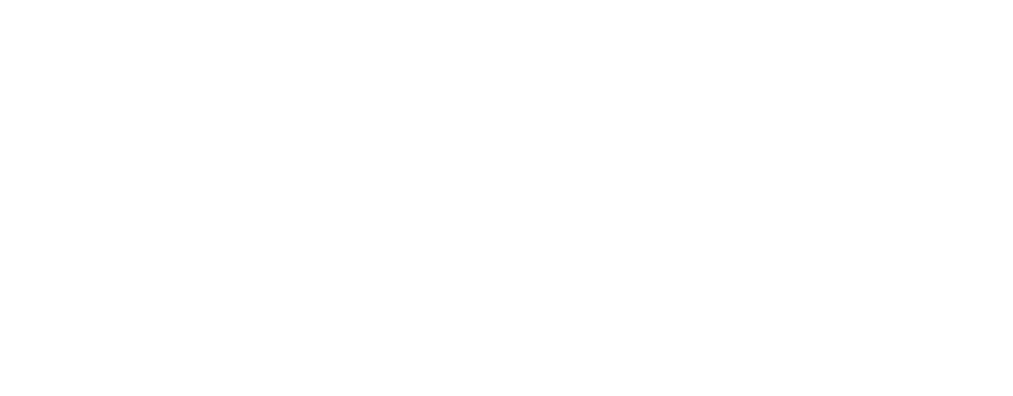
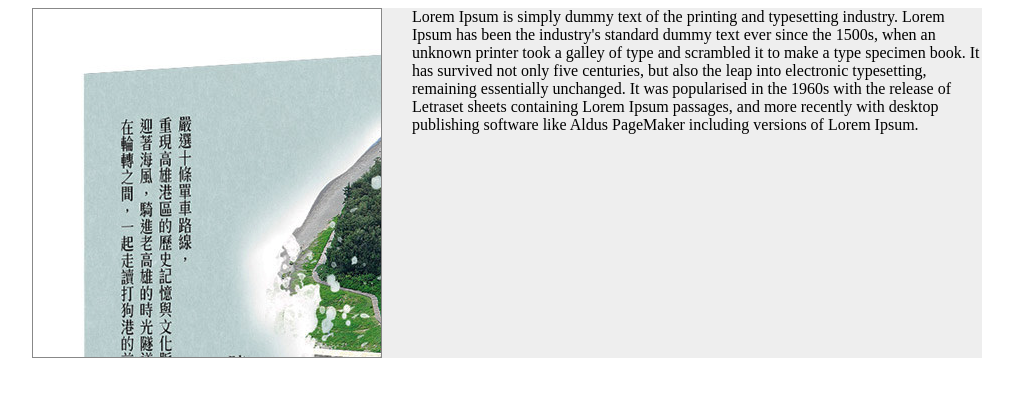
Before and after one commit to sunnyork/jsplugin-imgZoomer, a plain HTML site: page index.html in a window 1280 px wide. Shown: the whole page, without its empty margins (133-1146 px from the left). Drawn offline with Linux system fonts and the light colour scheme.

Commit message:
Initialized markup, stylesheet, and images.

```diff
--- /dev/null
+++ b/css/imgZoomer.css
@@ -0,0 +1,20 @@
+p {
+	margin: 0;
+}
+.wrapper {
+	background: #eee;
+	width:950px;
+	margin: 0 auto;
+	overflow: hidden;
+}
+.imgContainer {
+	width: 348px;
+	height: 348px;
+	border: 1px solid #888;
+	overflow: hidden;
+	float: left;
+}
+.content {
+	float: right;
+	width:570px;
+}
--- a/index.html
+++ b/index.html
@@ -2,10 +2,20 @@
 <html lang="en">
 <head>
 	<meta charset="UTF-8">
-	<title>Document</title>
+	<title>imgZoomer.js</title>
+	<link rel="stylesheet" href="css/imgZoomer.css">
 </head>
 <body>
-
+	<div class="wrapper">
+		<div class="imgContainer">
+			<img src="image/cover_thumbnail.jpg" alt="thumbnail">
+		</div>
+		<div class="content">
+			<p>
+				Lorem Ipsum is simply dummy text of the printing and typesetting industry. Lorem Ipsum has been the industry's standard dummy text ever since the 1500s, when an unknown printer took a galley of type and scrambled it to make a type specimen book. It has survived not only five centuries, but also the leap into electronic typesetting, remaining essentially unchanged. It was popularised in the 1960s with the release of Letraset sheets containing Lorem Ipsum passages, and more recently with desktop publishing software like Aldus PageMaker including versions of Lorem Ipsum.
+			</p>
+		</div>
+	</div>
 <script src="script/jquery-1.6.4.min.js"></script>
 <script src="script/imgZoomer.js"></script>
 <script>
```
Also changed, not shown: script/imgZoomer.js (+7 -0 lines), image/cover.jpg (renamed from cover.jpg), image/cover_thumbnail.jpg (added).
